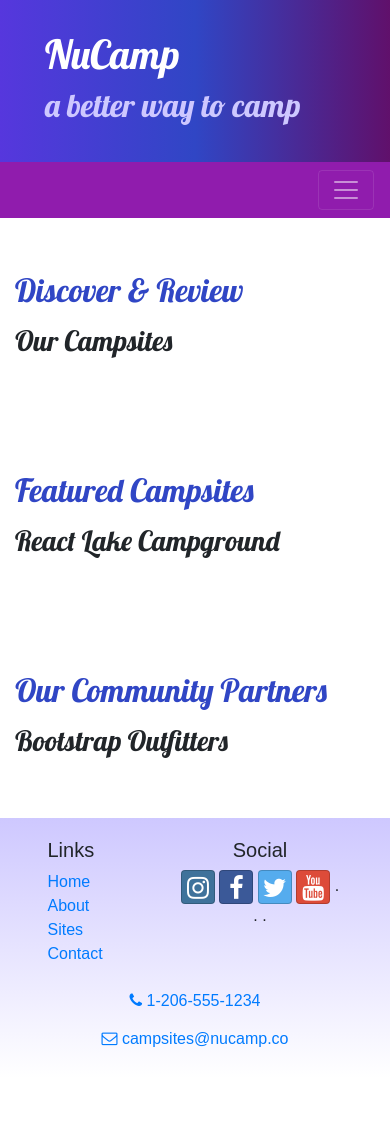
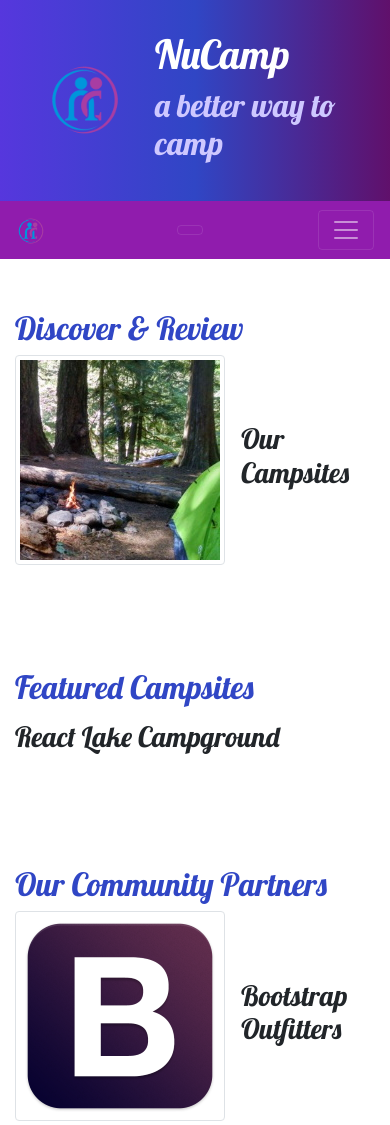
Before and after one commit to Silasj86/bootcampstuffs, a website: page index.html in a window 390 px wide. Shown: the top 1125 px of the page. Before the commit the page ends 1078 px from the top, so only its background shows below. Drawn offline with nearby package versions, Linux system fonts and the light colour scheme.

Commit message:
images and media

```diff
--- a/index.html
+++ b/index.html
@@ -21,6 +21,10 @@
     <header class="jumbotron jumbotron-fluid">
         <div class="container">
             <div class="row">
+
+                <div class="col-4 col-sm-3 col-md-2 align-self-center">
+                    <img src="img/logo.png" class="img-fluid" />
+                </div>
                 <div class="col">
 
                     <h1>NuCamp</h1>
@@ -34,15 +38,20 @@
 
     <nav class="navbar navbar-expand-sm navbar-dark sticky-top">
         <div class="container">
-            <button class="navbar-toggler ml-auto" type="button" data-toggle="collapse" data-target="#nucampNavbar">
+            <a class="navbar-brand" href="#"><img src="img/logo.png" height="30" width="30" /></a>
+            <button class="navbar-toggler" type="button" data-toggle="collapse" data-target="#nucampNavbar">
+                <button class="navbar-toggler" type="button" data-toggle="collapse" data-target="#nucampNavbar">
                     <span class="navbar-toggler-icon"></span>
                 </button>
                 <div class="collapse navbar-collapse" id="nucampNavbar">
                     <ul class="navbar-nav">
-                    <li class="nav-item active"><a class="nav-link" href="#"><i class="fa fa-home fa-lg"></i>Home</a></li>
-                    <li class="nav-item"><a class="nav-link" href="aboutus.html"><i class="fa fa-info fa-lg"></i>About</a></li>
+                        <li class="nav-item active"><a class="nav-link" href="#"><i
+                                    class="fa fa-home fa-lg"></i>Home</a></li>
+                        <li class="nav-item"><a class="nav-link" href="aboutus.html"><i
+                                    class="fa fa-info fa-lg"></i>About</a></li>
                         <li class="nav-item"><a class="nav-link" href="#"><i class="fa fa-list fa-lg"></i>Sites</a></li>
-                    <li class="nav-item"><a class="nav-link" href="contactus.html"><i class="fa fa-address-card fa-lg"></i>Contact</a></li>
+                        <li class="nav-item"><a class="nav-link" href="contactus.html"><i
+                                    class="fa fa-address-card fa-lg"></i>Contact</a></li>
                     </ul>
                 </div>
         </div>
@@ -54,10 +63,15 @@
                 <h2 class="text-sm-right">Discover & Review</h2>
             </div>
             <div class="col">
-
+                <div class="media">
+                    <img class="d-flex mr-3 img-thumbnail" src="img/breadcrumb-trail-thumb.jpg"
+                        alt="Breadcrumb Trail" />
+                    <div class="media-body align-self-center">
                         <h3>Our Campsites</h3>
-                <p class="d-none d-sm-block">Explore our growing database of curated campsites and leave your own
-                    reviews!</p>
+                        <p class="d-none d-sm-block">Explore our growing database of curated campsites and leave your
+                            own reviews!</p>
+                    </div>
+                </div>
             </div>
         </div>
     </div>
@@ -82,9 +96,13 @@
                 <h2 class="text-sm-right">Our Community Partners</h2>
             </div>
             <div class="col">
+                <div class="media">
+                    <img class="d-flex mr-3 img-thumbnail" src="img/bootstrap-thumb.png" alt="Bootstrap Outfitters" />
+                    <div class="media-body align-self-center">
                         <h3>Bootstrap Outfitters</h3>
-                <p class="d-none d-sm-block">Bootstrap Outfitters supplies you with gear you need at prices you can't
-                    beat.</p>
+        				<p class="d-none d-sm-block">Bootstrap Outfitters supplies you with gear you need at prices you can't beat.</p>
+                    </div>
+                </div>
             </div>
         </div>
     </div>
@@ -104,15 +122,21 @@
                 </div>
                 <div class="col-6 col-sm-5 text-center">
                     <h5>Social</h5>
-                    <a class="btn btn-social-icon btn-instagram" href="http://instagram.com/"><i class="fa fa-instagram"></i></a>
-                    <a class="btn btn-social-icon btn-facebook" href="http://facebook.com/"><i class="fa fa-facebook"></i></a>
-                    <a class="btn btn-social-icon btn-twitter" href="http://twitter.com/"><i class="fa fa-twitter"></i></a>
-                    <a class="btn btn-social-icon btn-google" href="http://youtube.com/"><i class="fa fa-youtube"></i></a>
+                    <a class="btn btn-social-icon btn-instagram" href="http://instagram.com/"><i
+                            class="fa fa-instagram"></i></a>
+                    <a class="btn btn-social-icon btn-facebook" href="http://facebook.com/"><i
+                            class="fa fa-facebook"></i></a>
+                    <a class="btn btn-social-icon btn-twitter" href="http://twitter.com/"><i
+                            class="fa fa-twitter"></i></a>
+                    <a class="btn btn-social-icon btn-google" href="http://youtube.com/"><i
+                            class="fa fa-youtube"></i></a>
                     . . .
                 </div>
                 <div class="col-sm-4 text-center">
-                    <a role="button" class="btn btn-link" href="tel:+12065551234"><i class="fa fa-phone"></i> 1-206-555-1234</a><br />
-                    <a role="button" class="btn btn-link" href="mailto:campsites@nucamp.co"><i class="fa fa-envelope-o"></i> campsites@nucamp.co</a>
+                    <a role="button" class="btn btn-link" href="tel:+12065551234"><i class="fa fa-phone"></i>
+                        1-206-555-1234</a><br />
+                    <a role="button" class="btn btn-link" href="mailto:campsites@nucamp.co"><i
+                            class="fa fa-envelope-o"></i> campsites@nucamp.co</a>
                 </div>
             </div>
         </div>
```
Also changed, not shown: aboutus.html (+6 -1 lines), contactus.html (+6 -1 lines), img/bootstrap-thumb.png (added), img/breadcrumb-trail-thumb.jpg (added), img/breadcrumb-trail.jpg (added), img/chrome-river-thumb.jpg (added), img/chrome-river.jpg (added), img/logo.png (added), img/react-lake-thumb.jpg (added), img/react-lake.jpg (added). Lines whose indentation alone changed are shown as unchanged.
